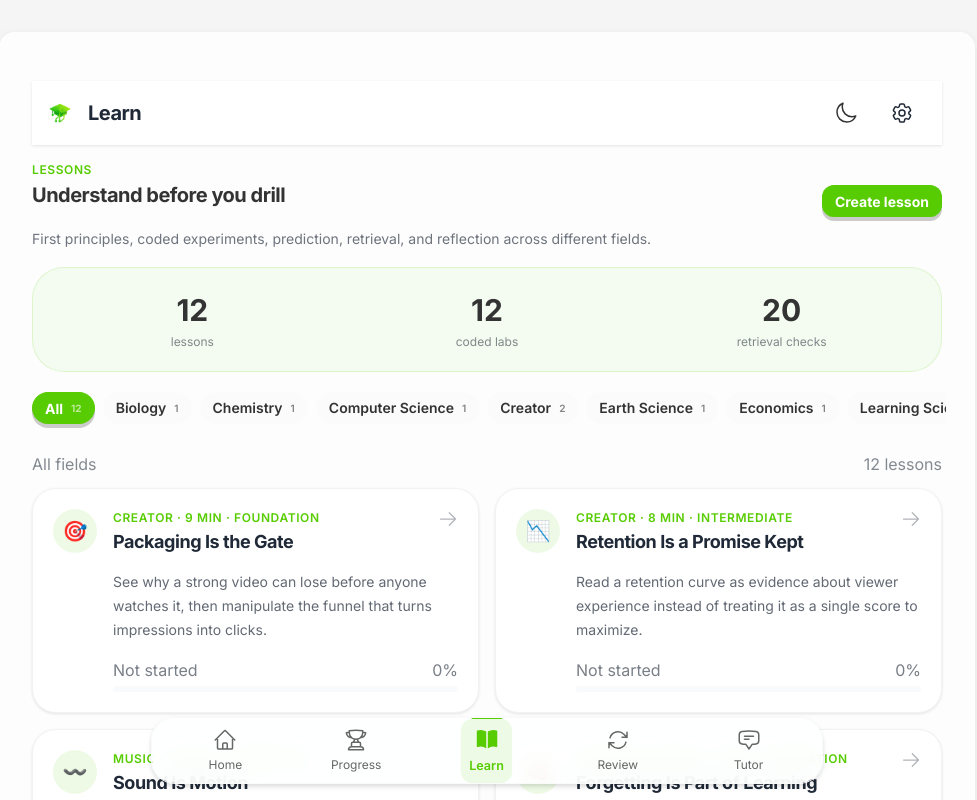
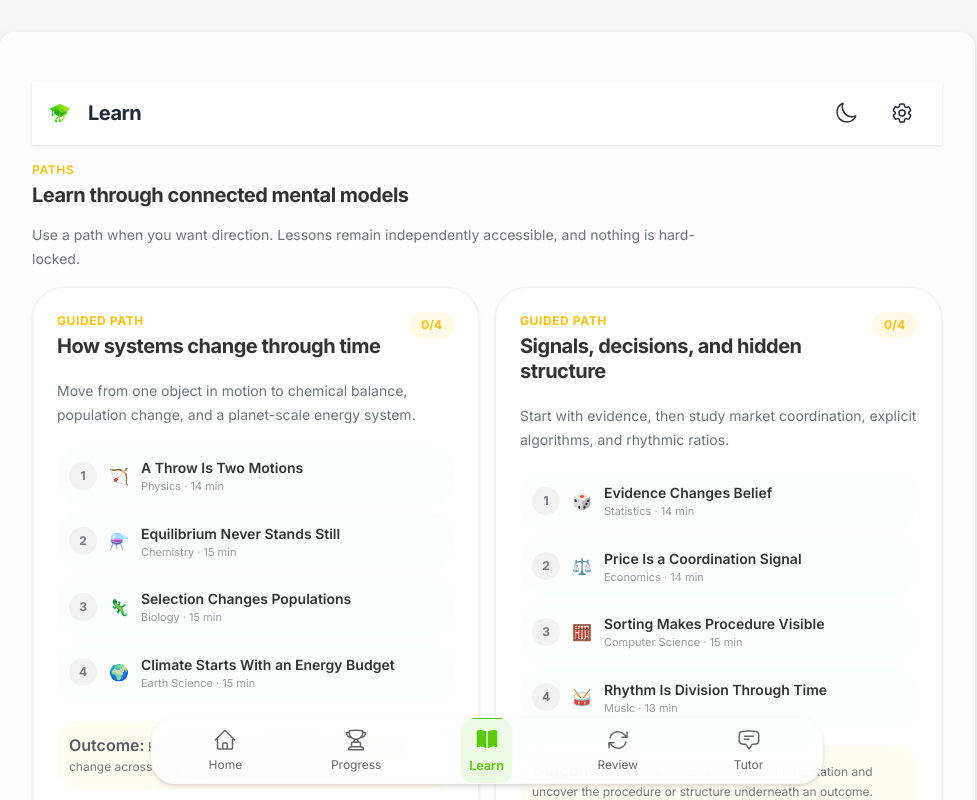
Before and after one commit to youssef-imlyhen/kostudy, a React (Vite) app: page /categories in a window 1280 px wide. Shown: the top 800 px of the page, without its empty margins (153-1130 px from the left). Built offline with nearby package versions, Linux system fonts and the light colour scheme; no server answers.

Commit message:
Add guided cross-domain learning paths

```diff
--- /dev/null
+++ b/src/components/lessons/LearningPathCard.tsx
@@ -0,0 +1,40 @@
+import { Link } from 'react-router-dom';
+import { ArrowRightIcon, CheckCircleIcon } from '@heroicons/react/24/outline';
+import { CurriculumPath } from '../../data/curriculumPaths';
+import { Lesson } from '../../types/lesson';
+import { LessonProgressState, getLessonCompletion } from '../../utils/lessonProgress';
+
+export default function LearningPathCard({ path, lessons, progress }: { path: CurriculumPath; lessons: Lesson[]; progress: LessonProgressState }) {
+  const pathLessons = path.lessonIds.map((lessonId) => lessons.find((lesson) => lesson.id === lessonId)).filter((lesson): lesson is Lesson => !!lesson);
+  const completed = pathLessons.filter((lesson) => getLessonCompletion(lesson, progress[lesson.id]) >= 100).length;
+  const nextLesson = pathLessons.find((lesson) => getLessonCompletion(lesson, progress[lesson.id]) < 100) || pathLessons[0];
+  const percentage = pathLessons.length ? Math.round((completed / pathLessons.length) * 100) : 0;
+
+  return <article className="flex h-full flex-col rounded-3xl border border-base-300 bg-base-100 p-5 shadow-sm sm:p-6">
+    <div className="flex items-start justify-between gap-4">
+      <div><p className="text-xs font-bold uppercase tracking-wider text-secondary">Guided path</p><h3 className="mt-1 text-xl font-black leading-tight">{path.title}</h3></div>
+      <div className="rounded-full bg-secondary/10 px-3 py-1 text-xs font-bold text-secondary">{completed}/{pathLessons.length}</div>
+    </div>
+    <p className="mt-3 text-sm leading-6 text-base-content/65">{path.description}</p>
+
+    <ol className="mt-5 space-y-2">
+      {pathLessons.map((lesson, index) => {
+        const completion = getLessonCompletion(lesson, progress[lesson.id]);
+        const complete = completion >= 100;
+        return <li key={lesson.id} className="flex items-center gap-3 rounded-2xl bg-base-200/45 px-3 py-2.5">
+          <div className={`flex h-7 w-7 shrink-0 items-center justify-center rounded-full text-xs font-black ${complete ? 'bg-success text-success-content' : 'bg-base-300 text-base-content/60'}`}>{complete ? <CheckCircleIcon className="h-4 w-4" /> : index + 1}</div>
+          <span className="text-base" aria-hidden>{lesson.emoji}</span>
+          <div className="min-w-0 flex-1"><div className="truncate text-sm font-semibold">{lesson.title}</div><div className="text-[11px] text-base-content/45">{lesson.field} · {lesson.durationMinutes} min</div></div>
+          {completion > 0 && !complete ? <span className="text-[11px] font-semibold text-primary">{completion}%</span> : null}
+        </li>;
+      })}
+    </ol>
+
+    <div className="mt-5 rounded-2xl bg-secondary/5 p-3 text-xs leading-5 text-base-content/60"><span className="font-semibold text-base-content/75">Outcome:</span> {path.outcome}</div>
+    <div className="mt-auto pt-5">
+      <div className="mb-2 flex justify-between text-xs text-base-content/50"><span>Path progress</span><span>{percentage}%</span></div>
+      <div className="mb-4 h-1.5 overflow-hidden rounded-full bg-base-200"><div className="h-full rounded-full bg-secondary" style={{ width: `${percentage}%` }} /></div>
+      {nextLesson ? <Link className="btn btn-secondary btn-sm w-full" to={`/lessons/${nextLesson.id}`}>{percentage >= 100 ? 'Review path' : completed > 0 ? 'Continue path' : 'Start path'}<ArrowRightIcon className="h-4 w-4" /></Link> : null}
+    </div>
+  </article>;
+}
--- /dev/null
+++ b/src/data/curriculumPaths.ts
@@ -0,0 +1,34 @@
+export interface CurriculumPath {
+  id: string;
+  title: string;
+  description: string;
+  lessonIds: string[];
+  outcome: string;
+}
+
+export const curriculumPaths: CurriculumPath[] = [
+  {
+    id: 'change-through-time',
+    title: 'How systems change through time',
+    description: 'Move from one object in motion to chemical balance, population change, and a planet-scale energy system.',
+    lessonIds: [
+      'a-throw-is-two-motions',
+      'equilibrium-never-stands-still',
+      'selection-changes-populations',
+      'climate-starts-with-an-energy-budget',
+    ],
+    outcome: 'Recognize state, rate, feedback, balance, and change across very different scientific systems.',
+  },
+  {
+    id: 'signals-decisions-patterns',
+    title: 'Signals, decisions, and hidden structure',
+    description: 'Start with evidence, then study market coordination, explicit algorithms, and rhythmic ratios.',
+    lessonIds: [
+      'evidence-changes-belief',
+      'price-is-a-coordination-signal',
+      'sorting-makes-procedure-visible',
+      'rhythm-is-division-through-time',
+    ],
+    outcome: 'Separate observations from interpretation and uncover the procedure or structure underneath an outcome.',
+  },
+];
--- a/src/screens/CategoriesScreen.tsx
+++ b/src/screens/CategoriesScreen.tsx
@@ -1,6 +1,7 @@
 import { useMemo, useState } from 'react';
 import { Link } from 'react-router-dom';
 import { BeakerIcon, FireIcon } from '@heroicons/react/24/outline';
+import { curriculumPaths } from '../data/curriculumPaths';
 import { useLessons } from '../hooks/useLessons';
 import { useQuestions } from '../hooks/useQuestions';
 import { useLanguage } from '../context/LanguageContext';
@@ -10,6 +11,7 @@ import Header from '../components/Header';
 import Card from '../components/Card';
 import CategoryCard from '../components/CategoryCard';
 import LessonCard from '../components/lessons/LessonCard';
+import LearningPathCard from '../components/lessons/LearningPathCard';
 
 export default function CategoriesScreen() {
   const { t } = useLanguage();
@@ -32,24 +34,16 @@ export default function CategoriesScreen() {
       {recent && <section><p className="text-xs font-semibold uppercase tracking-wider text-primary">Continue</p><h2 className="mb-3 mt-1 text-xl font-bold">Pick up where you stopped</h2><LessonCard lesson={recent} completion={getLessonCompletion(recent, lessonProgress[recent.id])} compact /></section>}
 
       <section>
-        <div className="mb-4">
-          <p className="text-xs font-semibold uppercase tracking-wider text-primary">Lessons</p>
-          <div className="flex flex-wrap items-center justify-between gap-3"><h2 className="mt-1 text-xl font-bold">Understand before you drill</h2><Link to="/lessons/new" className="btn btn-primary btn-sm">Create lesson</Link></div>
-          <p className="mt-1 max-w-2xl text-sm leading-6 text-base-content/65">First principles, coded experiments, prediction, retrieval, and reflection across different fields.</p>
-        </div>
+        <div className="mb-4"><p className="text-xs font-semibold uppercase tracking-wider text-secondary">Paths</p><h2 className="mt-1 text-xl font-bold">Learn through connected mental models</h2><p className="mt-1 max-w-2xl text-sm leading-6 text-base-content/65">Use a path when you want direction. Lessons remain independently accessible, and nothing is hard-locked.</p></div>
+        <div className="grid gap-4 lg:grid-cols-2">{curriculumPaths.map((path) => <LearningPathCard key={path.id} path={path} lessons={lessons} progress={lessonProgress} />)}</div>
+      </section>
 
-        <div className="mb-5 grid grid-cols-3 gap-2 rounded-3xl border border-primary/15 bg-primary/5 p-3 sm:gap-4 sm:p-5">
-          <div className="text-center"><div className="text-2xl font-black sm:text-3xl">{lessons.length}</div><div className="text-[11px] text-base-content/55 sm:text-xs">lessons</div></div>
-          <div className="text-center"><div className="text-2xl font-black sm:text-3xl">{labCount}</div><div className="text-[11px] text-base-content/55 sm:text-xs">coded labs</div></div>
-          <div className="text-center"><div className="text-2xl font-black sm:text-3xl">{checkpointCount}</div><div className="text-[11px] text-base-content/55 sm:text-xs">retrieval checks</div></div>
-        </div>
+      <section>
+        <div className="mb-4"><p className="text-xs font-semibold uppercase tracking-wider text-primary">Lessons</p><div className="flex flex-wrap items-center justify-between gap-3"><h2 className="mt-1 text-xl font-bold">Understand before you drill</h2><Link to="/lessons/new" className="btn btn-primary btn-sm">Create lesson</Link></div><p className="mt-1 max-w-2xl text-sm leading-6 text-base-content/65">First principles, coded experiments, prediction, retrieval, and reflection across different fields.</p></div>
 
-        <div className="-mx-1 mb-5 flex gap-2 overflow-x-auto px-1 pb-2" aria-label="Filter lessons by field">
-          {fields.map((field) => {
-            const count = field === 'All' ? lessons.length : lessons.filter((lesson) => (lesson.field || 'General') === field).length;
-            return <button key={field} type="button" onClick={() => setSelectedField(field)} className={`btn btn-sm shrink-0 rounded-full ${selectedField === field ? 'btn-primary' : 'btn-ghost bg-base-200/70'}`}>{field}<span className="text-[10px] opacity-60">{count}</span></button>;
-          })}
-        </div>
+        <div className="mb-5 grid grid-cols-3 gap-2 rounded-3xl border border-primary/15 bg-primary/5 p-3 sm:gap-4 sm:p-5"><div className="text-center"><div className="text-2xl font-black sm:text-3xl">{lessons.length}</div><div className="text-[11px] text-base-content/55 sm:text-xs">lessons</div></div><div className="text-center"><div className="text-2xl font-black sm:text-3xl">{labCount}</div><div className="text-[11px] text-base-content/55 sm:text-xs">coded labs</div></div><div className="text-center"><div className="text-2xl font-black sm:text-3xl">{checkpointCount}</div><div className="text-[11px] text-base-content/55 sm:text-xs">retrieval checks</div></div></div>
+
+        <div className="-mx-1 mb-5 flex gap-2 overflow-x-auto px-1 pb-2" aria-label="Filter lessons by field">{fields.map((field) => { const count = field === 'All' ? lessons.length : lessons.filter((lesson) => (lesson.field || 'General') === field).length; return <button key={field} type="button" onClick={() => setSelectedField(field)} className={`btn btn-sm shrink-0 rounded-full ${selectedField === field ? 'btn-primary' : 'btn-ghost bg-base-200/70'}`}>{field}<span className="text-[10px] opacity-60">{count}</span></button>; })}</div>
         <div className="mb-3 flex items-center justify-between text-xs text-base-content/55"><span>{selectedField === 'All' ? 'All fields' : selectedField}</span><span>{visibleLessons.length} lesson{visibleLessons.length === 1 ? '' : 's'}</span></div>
         <div className="grid grid-cols-1 gap-4 md:grid-cols-2">{visibleLessons.map((lesson) => <LessonCard key={lesson.id} lesson={lesson} completion={getLessonCompletion(lesson, lessonProgress[lesson.id])} />)}</div>
       </section>
```
